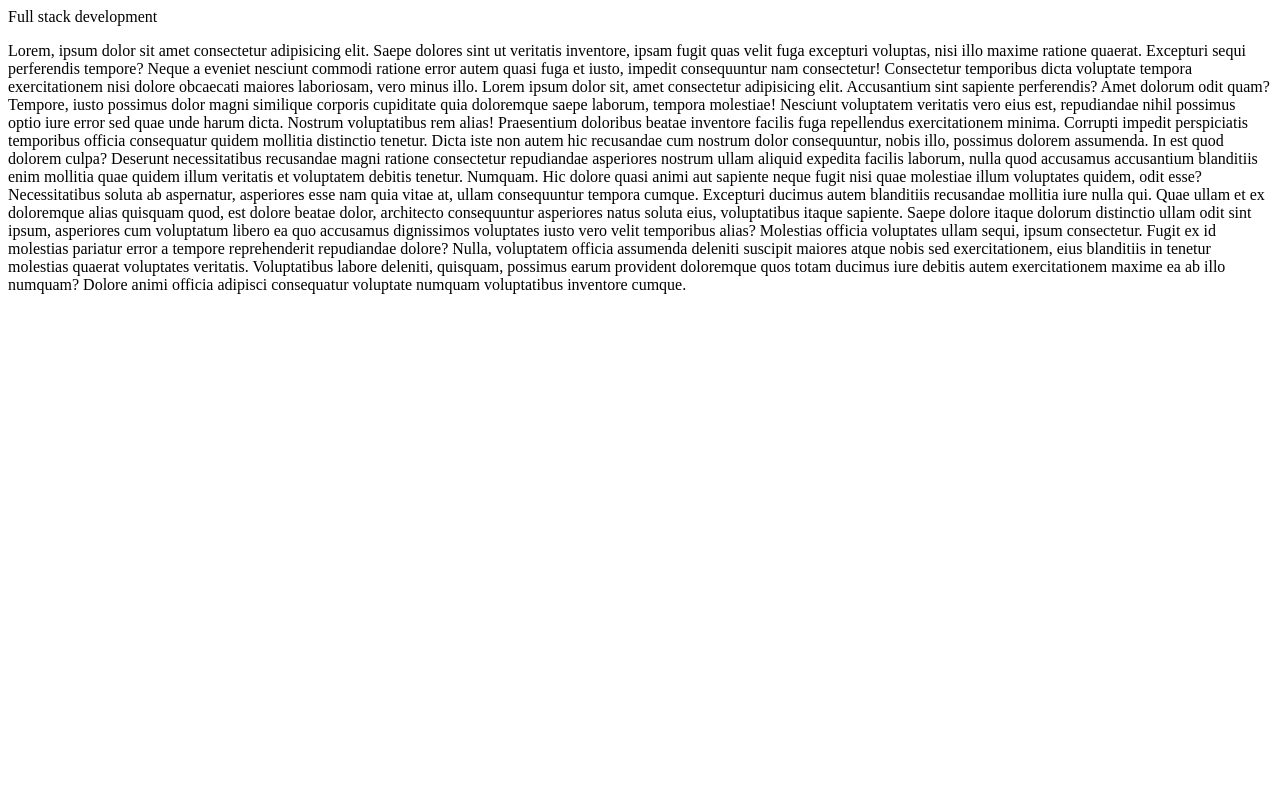
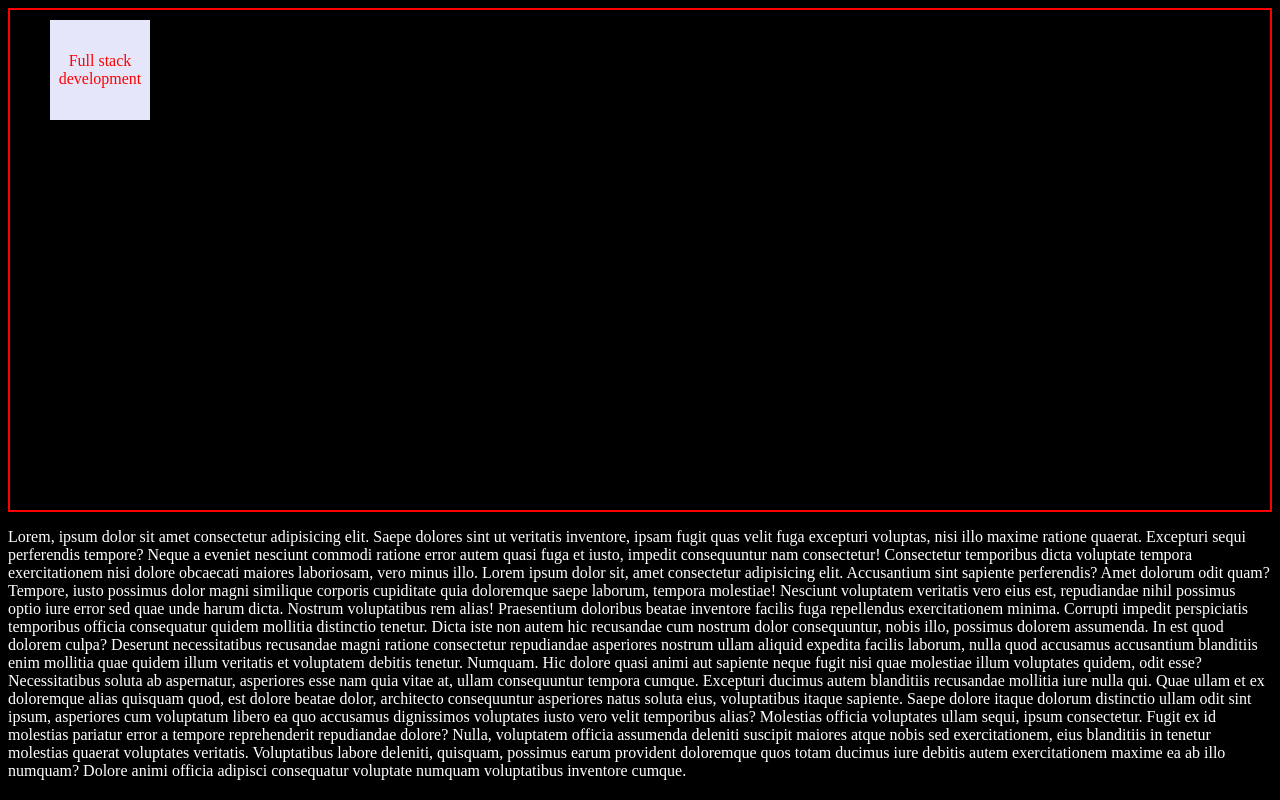
Before and after one commit to Vaaniisharma/Helo, a plain HTML site: page index.html in a window 1280 px wide. Drawn offline with Linux system fonts and the light colour scheme.

Commit message:
Update index.html

```diff
--- a/index.html
+++ b/index.html
@@ -1,7 +1,7 @@
 <!DOCTYPE html>
 <html lang="en">
 <head>
-    <link rel="stylesheet" href="four.css">
+    <link rel="stylesheet" href="style.css">
     <meta charset="UTF-8">
     <meta name="viewport" content="width=device-width, initial-scale=1.0">
     <title>Document</title>
```
